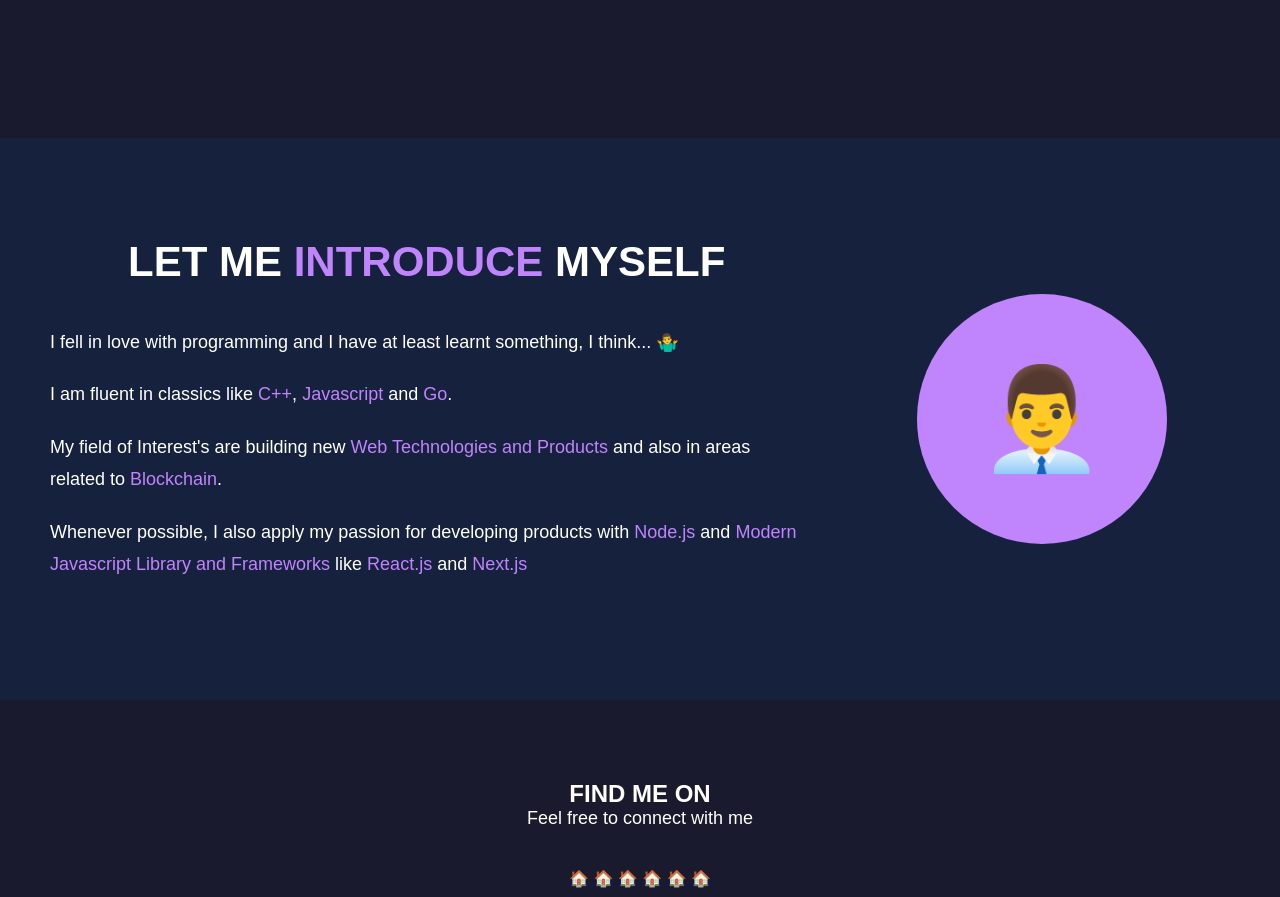
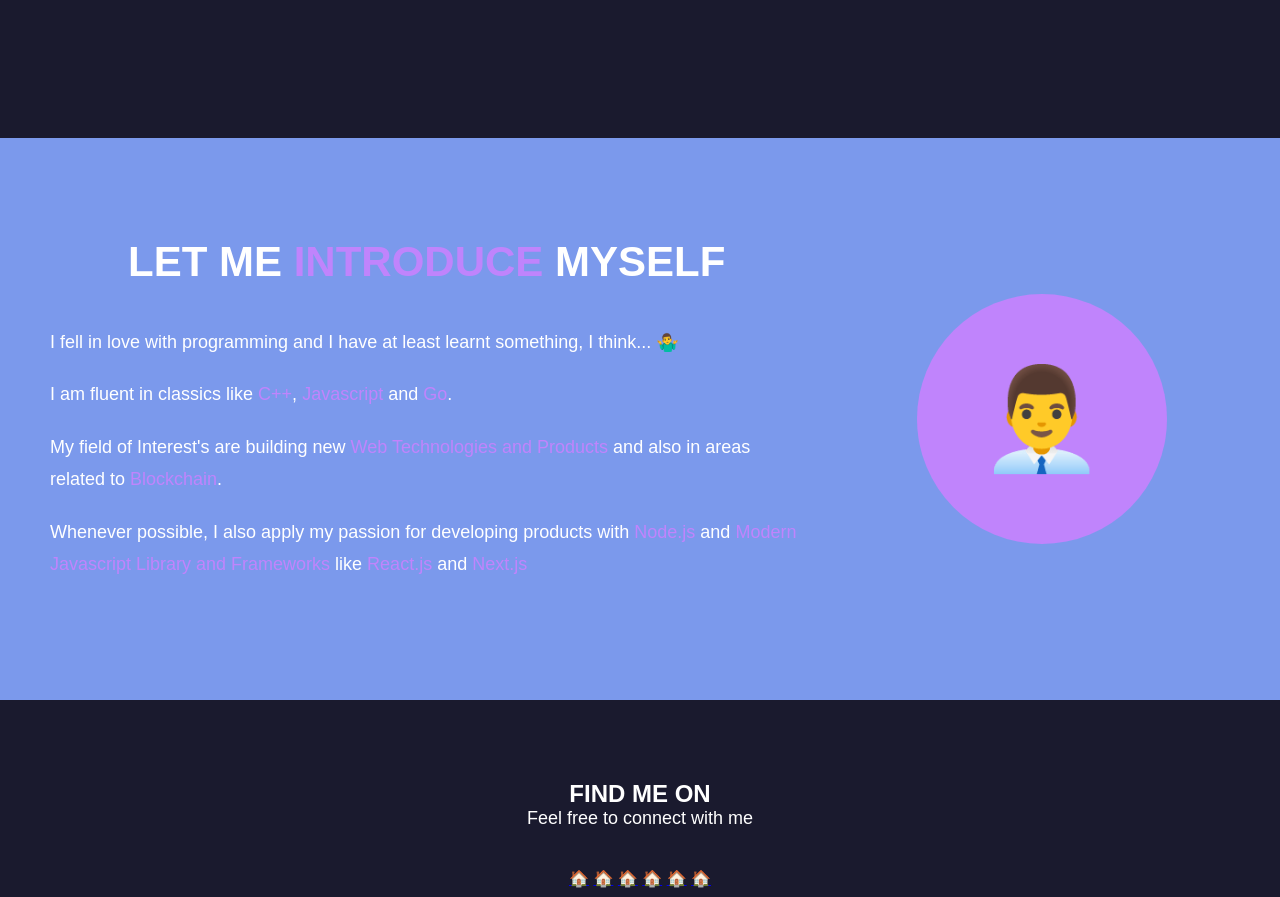
Before and after one commit to cenkgevgili/ilk-projem, a plain HTML site: page index.html in a window 1280 px wide. Shown: the part 580-1477 px from the top of the page. Drawn offline with Linux system fonts and the light colour scheme.

Commit message:
ana sayfa backround değiştirildi

```diff
--- a/css/style.css
+++ b/css/style.css
@@ -165,7 +165,7 @@ body {
 .about-section {
     padding: 100px 50px;
     /* Üst-alt 100px, sağ-sol 50px boşluk */
-    background-color: #16213e;
+    background-color: #7b99ec;
     /* Arka plan koyu mavi */
 }
 
```
